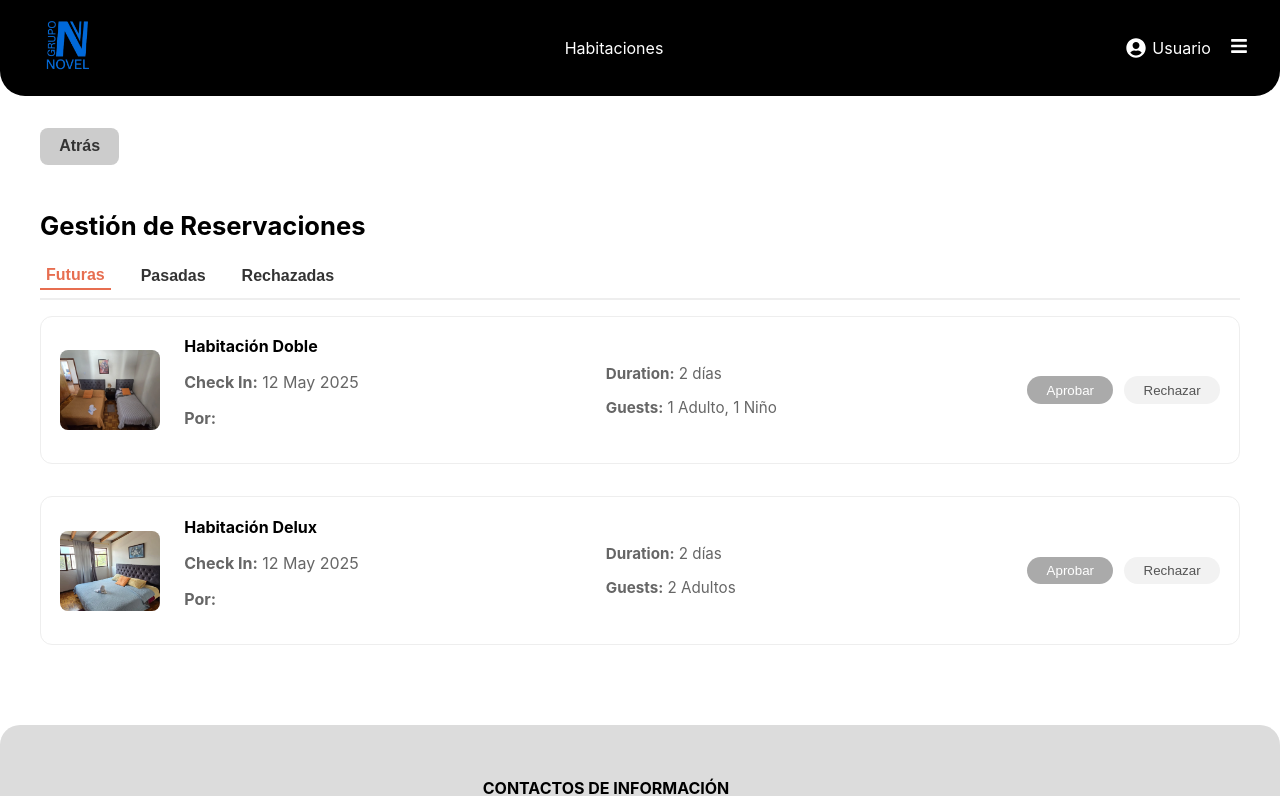
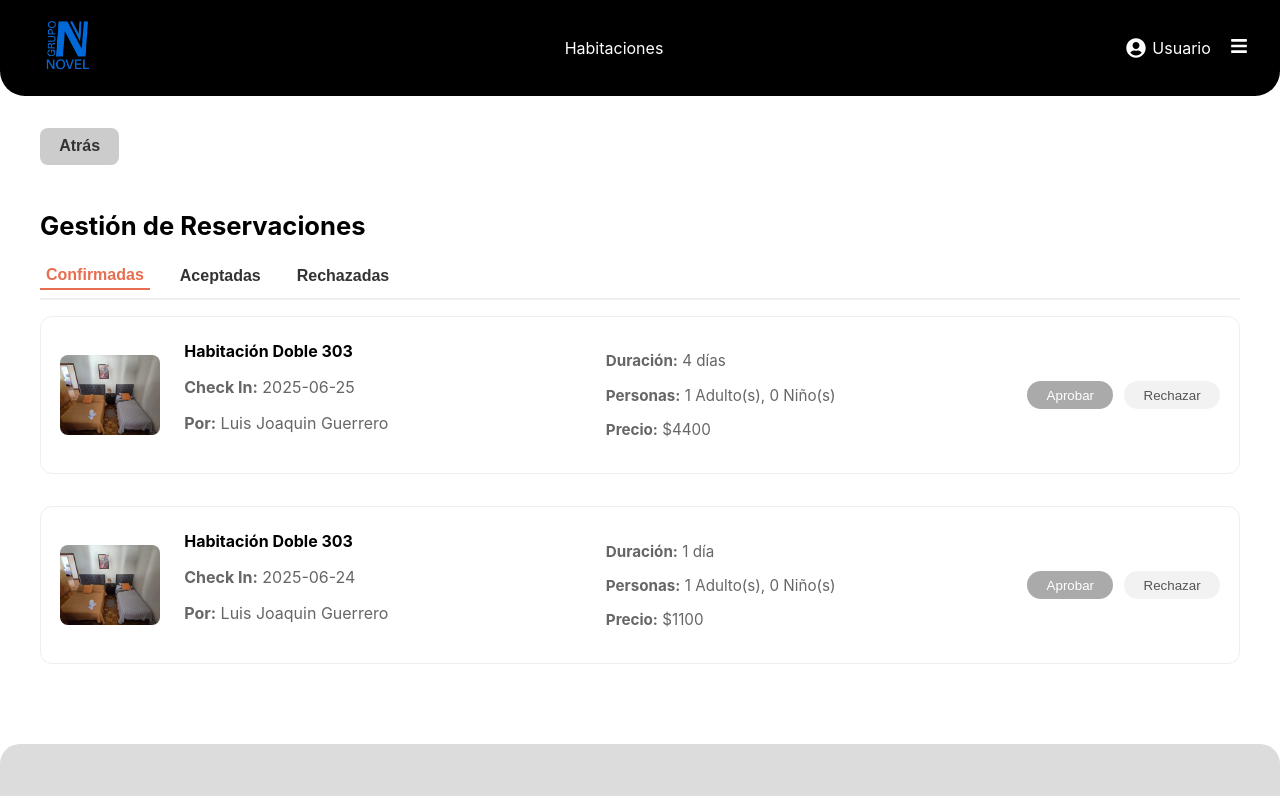
Before and after one commit to OscarSala98/ProyectoAWM, a React (Create React App) app in the folder hostel/: page /admin/reservaciones in a window 1280 px wide. Shown: the top 796 px of the page. Built offline with nearby package versions, Linux system fonts and the light colour scheme; data requests are answered from the project's data file.

Commit message:
Reserva Admin confirmacion

```diff
--- a/hostel/src/components/ReservaCard.jsx
+++ b/hostel/src/components/ReservaCard.jsx
@@ -1,40 +1,64 @@
 // src/components/ReservaCard.jsx
 import React, { useState } from 'react';
 import './ReservaCard.css';
-import ModalConfirmacion from './ModalConfirmacion'; // asegúrate de tener este componente creado
+import ModalConfirmacion from './ModalConfirmacion';
+import { useNavigate } from 'react-router-dom';
 
-const ReservaCard = ({ reserva }) => {
+const ReservaCard = ({ reserva, onCancelar }) => {
   const [mostrarModal, setMostrarModal] = useState(false);
+  const navigate = useNavigate();
+
+  const esFutura = new Date(reserva.checkIn) >= new Date();
 
   const manejarCancelacion = () => {
     setMostrarModal(true);
+  };
+
+  const confirmarCancelacion = () => {
+    if (typeof onCancelar === 'function') {
+      onCancelar(reserva.id);
+    }
+    setMostrarModal(false);
   };
 
   const cerrarModal = () => {
     setMostrarModal(false);
   };
 
+  const manejarEditar = () => {
+    navigate('/reservas', { state: { reserva } });
+  };
+
   return (
     <>
       <div className="reserva-card">
-        <img src={reserva.imagen} alt={reserva.habitacion} className="reserva-img" />
+        <img src={reserva.imagen} alt={reserva.tituloHabitacion} className="reserva-img" />
 
         <div className="reserva-info">
-          <h4>{reserva.habitacion}</h4>
+          <h4>{reserva.tituloHabitacion}</h4>
           <p><strong>Check In:</strong> {reserva.checkIn}</p>
-          <p><strong>Duración:</strong> {reserva.duracion}</p>
           <p><strong>Personas:</strong> {reserva.personas}</p>
-          <p className="reserva-precio">{reserva.precio}</p>
+          <p><strong>Precio:</strong> {reserva.precio}</p>
         </div>
 
-        {reserva.tipo !== 'rechazada' && reserva.tipo !== 'pasada' && (
-          <button className="btn-cancelar" onClick={manejarCancelacion}>
-            Cancelar Reservación
-          </button>
+        {esFutura && (
+          <div className="reserva-acciones">
+            <button className="btn-editar" onClick={manejarEditar}>
+              Editar
+            </button>
+            <button className="btn-cancelar" onClick={manejarCancelacion}>
+              Cancelar Reservación
+            </button>
+          </div>
         )}
       </div>
 
-      <ModalConfirmacion visible={mostrarModal} onClose={cerrarModal} />
+      <ModalConfirmacion
+        visible={mostrarModal}
+        onClose={cerrarModal}
+        onConfirm={confirmarCancelacion}
+        mensaje="¿Estás seguro de que deseas cancelar esta reserva?"
+      />
     </>
   );
 };
--- a/hostel/src/components/ReservaCardAdmin.jsx
+++ b/hostel/src/components/ReservaCardAdmin.jsx
@@ -1,19 +1,38 @@
 import React, { useState } from 'react';
 import './ReservaCardAdmin.css';
 import ModalConfirmacion from './ModalConfirmacion';
+import axios from 'axios';
 
-const ReservaCardAdmin = ({ reserva }) => {
+const ReservaCardAdmin = ({ reserva, recargarReservas }) => {
   const [modalVisible, setModalVisible] = useState(false);
   const [mensajeModal, setMensajeModal] = useState('');
 
+  const actualizarEstadoReserva = async (nuevoEstado, mensaje) => {
+    try {
+      await axios.patch(`http://localhost:3002/reservas/${reserva.id}`, {
+        estado: nuevoEstado
+      });
+
+      await axios.post('http://localhost:3002/notificaciones', {
+        id: Date.now().toString(),
+        texto: `Reserva ${nuevoEstado}: ${reserva.tituloHabitacion}`,
+        fecha: new Date().toISOString().split('T')[0]
+      });
+
+      setMensajeModal(mensaje);
+      setModalVisible(true);
+      recargarReservas();
+    } catch (error) {
+      console.error('Error al actualizar reserva:', error);
+    }
+  };
+
   const manejarAprobar = () => {
-    setMensajeModal('Reserva Aprobada ✅');
-    setModalVisible(true);
+    actualizarEstadoReserva('aceptada', '✅ Reserva Aprobada');
   };
 
   const manejarRechazar = () => {
-    setMensajeModal('Reserva Rechazada ❌');
-    setModalVisible(true);
+    actualizarEstadoReserva('rechazada', '❌ Reserva Rechazada');
   };
 
   const cerrarModal = () => {
@@ -21,30 +40,40 @@ const ReservaCardAdmin = ({ reserva }) => {
     setMensajeModal('');
   };
 
+  const renderPersonas = () => {
+    if (typeof reserva.personas === 'string') {
+      return reserva.personas;
+    }
+    if (typeof reserva.personas === 'object' && reserva.personas !== null) {
+      return `${reserva.personas.adultos} Adulto(s), ${reserva.personas.ninos} Niño(s)`;
+    }
+    return 'No especificado';
+  };
+
   return (
     <>
       <div className="reserva-admin-card">
-        <img src={reserva.imagen} alt={reserva.habitacion} className="reserva-admin-img" />
+        <img src={reserva.imagen} alt={reserva.tituloHabitacion} className="reserva-admin-img" />
 
         <div className="reserva-admin-detalles">
-          <h4>{reserva.habitacion}</h4>
+          <h4>{reserva.tituloHabitacion}</h4>
           <p><strong>Check In:</strong> {reserva.checkIn}</p>
-          <p><strong>Por:</strong> {reserva.usuario}</p>
+          <p><strong>Por:</strong> {reserva.usuarioNombre}</p>
         </div>
 
         <div className="reserva-admin-extra">
-          <p><strong>Duration:</strong> {reserva.duracion}</p>
-          <p><strong>Guests:</strong> {reserva.personas}</p>
+         <p><strong>Duración:</strong> {calcularDuracion(reserva.checkIn, reserva.checkOut)}</p>
+
+          <p><strong>Personas:</strong> {renderPersonas()}</p>
+          <p><strong>Precio:</strong> {reserva.precio}</p>
         </div>
 
-        {/* Mostrar botones solo si la reserva NO está rechazada */}
-        {reserva.tipo !== 'rechazada' && reserva.tipo !== 'pasada' && (
+        {reserva.estado === 'confirmada' && (
           <div className="reserva-admin-acciones">
             <button className="btn-aprobar" onClick={manejarAprobar}>Aprobar</button>
             <button className="btn-rechazar" onClick={manejarRechazar}>Rechazar</button>
           </div>
-)}
-
+        )}
       </div>
 
       <ModalConfirmacion
@@ -56,4 +85,12 @@ const ReservaCardAdmin = ({ reserva }) => {
   );
 };
 
+// Calcula duración en días
+const calcularDuracion = (entrada, salida) => {
+  const inDate = new Date(entrada);
+  const outDate = new Date(salida);
+  const dias = Math.ceil((outDate - inDate) / (1000 * 60 * 60 * 24));
+  return `${dias} ${dias === 1 ? 'día' : 'días'}`;
+};
+
 export default ReservaCardAdmin;
--- a/hostel/src/components/ReservaFormulario.jsx
+++ b/hostel/src/components/ReservaFormulario.jsx
@@ -1,4 +1,4 @@
-import React, { useState } from 'react';
+import React, { useState, useEffect } from 'react';
 import { useLocation, useNavigate } from 'react-router-dom';
 import axios from 'axios';
 import './ReservaFormulario.css';
@@ -6,18 +6,48 @@ import './ReservaFormulario.css';
 const ReservaFormulario = () => {
   const { state } = useLocation();
   const navigate = useNavigate();
-  const habitacion = state?.habitacion;
-
   const usuario = JSON.parse(localStorage.getItem('usuario'));
 
+  const reservaEdit = state?.reserva || null;
+  const habitacionInicial = state?.habitacion || null;
+
+  const [habitacion, setHabitacion] = useState(habitacionInicial);
   const [datos, setDatos] = useState({
     fechaEntrada: '',
     fechaSalida: '',
     adultos: 1,
     ninos: 0
   });
+  const [errorMsg, setErrorMsg] = useState('');
 
-  const [errorMsg, setErrorMsg] = useState('');
+  // Buscar habitación si estamos en modo edición
+  useEffect(() => {
+    const cargarHabitacion = async () => {
+      if (reservaEdit && !habitacionInicial) {
+        try {
+          const res = await axios.get(`http://localhost:3002/habitaciones/${reservaEdit.habitacionId}`);
+          setHabitacion(res.data);
+          setDatos({
+            fechaEntrada: reservaEdit.checkIn,
+            fechaSalida: reservaEdit.checkOut,
+            adultos: reservaEdit.adultos,
+            ninos: reservaEdit.ninos
+          });
+        } catch (error) {
+          console.error('Error al cargar habitación:', error);
+        }
+      } else if (habitacionInicial && reservaEdit) {
+        setDatos({
+          fechaEntrada: reservaEdit.checkIn,
+          fechaSalida: reservaEdit.checkOut,
+          adultos: reservaEdit.adultos,
+          ninos: reservaEdit.ninos
+        });
+      }
+    };
+
+    cargarHabitacion();
+  }, [reservaEdit, habitacionInicial]);
 
   const calcularDias = () => {
     if (!datos.fechaEntrada || !datos.fechaSalida) return 0;
@@ -39,7 +69,6 @@ const ReservaFormulario = () => {
     const largo = parseFloat(habitacion.precioDesglose.largo.replace('$', ''));
 
     let basePrecio = corto;
-
     if (totalPersonas === camas) basePrecio = largo;
     else if (totalPersonas > 1) basePrecio = medio;
 
@@ -63,8 +92,8 @@ const ReservaFormulario = () => {
 
     const precioTotal = calcularPrecio();
 
-    const nuevaReserva = {
-      id: Date.now().toString(),
+    const reservaFinal = {
+      id: reservaEdit ? reservaEdit.id : Date.now().toString(),
       habitacionId: habitacion.id,
       tituloHabitacion: habitacion.titulo,
       imagen: habitacion.portada,
@@ -82,30 +111,33 @@ const ReservaFormulario = () => {
     };
 
     try {
-      await axios.post('http://localhost:3002/reservas', nuevaReserva);
+      if (reservaEdit) {
+        await axios.put(`http://localhost:3002/reservas/${reservaEdit.id}`, reservaFinal);
+      } else {
+        await axios.post('http://localhost:3002/reservas', reservaFinal);
+        await axios.post('http://localhost:3002/notificaciones', {
+          id: Date.now().toString(),
+          texto: `Nueva reserva: ${habitacion.titulo}`,
+          fecha: new Date().toISOString().split('T')[0]
+        });
+      }
 
-      await axios.post('http://localhost:3002/notificaciones', {
-        id: Date.now().toString(),
-        texto: `Nueva reserva: ${habitacion.titulo}`,
-        fecha: new Date().toISOString().split('T')[0]
-      });
-
-      alert('¡Reserva registrada!');
+      alert(reservaEdit ? 'Reserva actualizada' : '¡Reserva registrada!');
       navigate('/mis-reservas');
     } catch (error) {
-      console.error('Error al registrar reserva:', error);
+      console.error('Error al guardar reserva:', error);
     }
   };
 
+  if (!usuario) return <p>Error: Usuario no autenticado.</p>;
   if (!habitacion) return <p>Error: No se encontró la habitación.</p>;
-  if (!usuario) return <p>Error: Usuario no autenticado.</p>;
 
   const precioTotal = calcularPrecio();
   const duracion = calcularDias();
 
   return (
     <div className="booking-form">
-      <h2>Reservar: <span>{habitacion.titulo}</span></h2>
+      <h2>{reservaEdit ? 'Editar' : 'Reservar'}: <span>{habitacion.titulo}</span></h2>
 
       <img src={habitacion.portada} alt={habitacion.titulo} width="300" style={{ borderRadius: '10px' }} />
 
@@ -140,7 +172,7 @@ const ReservaFormulario = () => {
           </div>
 
           <div className="search-btn">
-            <button type="submit">Reservar</button>
+            <button type="submit">{reservaEdit ? 'Actualizar' : 'Reservar'}</button>
           </div>
         </div>
       </form>
--- a/hostel/src/components/ReservasTabsAdmin.jsx
+++ b/hostel/src/components/ReservasTabsAdmin.jsx
@@ -5,16 +5,16 @@ const ReservasTabsAdmin = ({ tabActivo, setTabActivo }) => {
   return (
     <div className="reservas-tabs">
       <button
-        className={tabActivo === 'futura' ? 'activo' : ''}
-        onClick={() => setTabActivo('futura')}
+        className={tabActivo === 'confirmada' ? 'activo' : ''}
+        onClick={() => setTabActivo('confirmada')}
       >
-        Futuras
+        Confirmadas
       </button>
       <button
-        className={tabActivo === 'pasada' ? 'activo' : ''}
-        onClick={() => setTabActivo('pasada')}
+        className={tabActivo === 'aceptada' ? 'activo' : ''}
+        onClick={() => setTabActivo('aceptada')}
       >
-        Pasadas
+        Aceptadas
       </button>
       <button
         className={tabActivo === 'rechazada' ? 'activo' : ''}
--- a/hostel/src/data/db.json
+++ b/hostel/src/data/db.json
@@ -1,43 +1,63 @@
 {
   "notificaciones": [
     {
-      "id": "2",
-      "texto": "Tu reserva ha sido rechazada",
-      "fecha": "12 Mar 2021"
-    },
-    {
-      "id": "3",
-      "texto": "Perfil actualizado",
-      "fecha": "12 Mar 2021"
-    },
-    {
-      "id": "4",
-      "texto": "Nuevo mensaje de HostelNovel",
-      "fecha": "12 Mar 2021"
-    },
-    {
-      "id": "1750645838944",
-      "texto": "Nueva reserva: Habitación Delux 302",
-      "fecha": "2025-06-23"
-    },
-    {
-      "id": "1750645883619",
+      "id": "1750648396938",
       "texto": "Nueva reserva: Habitación Simple 303",
       "fecha": "2025-06-23"
     },
     {
-      "id": "1750645977745",
+      "id": "1750649094091",
       "texto": "Nueva reserva: Habitación Doble 303",
       "fecha": "2025-06-23"
     },
     {
-      "id": "1750646525810",
+      "id": "1750649121059",
+      "texto": "Nueva reserva: Habitación Simple 303",
+      "fecha": "2025-06-23"
+    },
+    {
+      "id": "1750649135551",
       "texto": "Nueva reserva: Habitación Doble 303",
       "fecha": "2025-06-23"
     },
     {
-      "id": "1750646557650",
-      "texto": "Nueva reserva: Habitación Delux 302",
+      "id": "1750650030372",
+      "texto": "Reserva aceptada: Habitación Delux 302",
+      "fecha": "2025-06-23"
+    },
+    {
+      "id": "1750650041027",
+      "texto": "Reserva rechazada: Habitación Doble 303",
+      "fecha": "2025-06-23"
+    },
+    {
+      "id": "1750650108207",
+      "texto": "Reserva aceptada: Habitación Simple 303",
+      "fecha": "2025-06-23"
+    },
+    {
+      "id": "1750650121663",
+      "texto": "Reserva aceptada: Habitación Delux 302",
+      "fecha": "2025-06-23"
+    },
+    {
+      "id": "1750650125578",
+      "texto": "Reserva aceptada: Habitación Simple 303",
+      "fecha": "2025-06-23"
+    },
+    {
+      "id": "1750650126043",
+      "texto": "Reserva aceptada: Habitación Delux 302",
+      "fecha": "2025-06-23"
+    },
+    {
+      "id": "1750650450242",
+      "texto": "Reserva aceptada: Habitación Doble 303",
+      "fecha": "2025-06-23"
+    },
+    {
+      "id": "1750650503635",
+      "texto": "Nueva reserva: Habitación Doble 303",
       "fecha": "2025-06-23"
     }
   ],
@@ -57,7 +77,7 @@
         "ninos": 1
       },
       "precioTotal": 1800,
-      "estado": "confirmada",
+      "estado": "aceptada",
       "fechaCreacion": "2025-06-22T23:55:00.000Z"
     },
     {
@@ -74,7 +94,7 @@
       "ninos": 0,
       "personas": "1 Adulto(s), 0 Niño(s)",
       "precio": "$1200",
-      "estado": "confirmada",
+      "estado": "aceptada",
       "fechaCreacion": "2025-06-23T02:30:38.922Z"
     },
     {
@@ -91,28 +111,62 @@
       "ninos": 0,
       "personas": "1 Adulto(s), 0 Niño(s)",
       "precio": "$2100",
-      "estado": "confirmada",
+      "estado": "aceptada",
       "fechaCreacion": "2025-06-23T02:31:23.599Z"
     },
     {
-      "id": "1750645977724",
+      "id": "1750648328377",
+      "habitacionId": "2",
+      "tituloHabitacion": "Habitación Delux 302",
+      "imagen": "/Habitaciones/HDE302/HDE302.webp",
+      "usuarioId": "1",
+      "usuarioNombre": "Luis Joaquin Guerrero",
+      "correo": "ejemplo@hostel.com",
+      "checkIn": "2025-06-20",
+      "checkOut": "2025-06-24",
+      "adultos": 1,
+      "ninos": 0,
+      "personas": "1 Adulto(s), 0 Niño(s)",
+      "precio": "$4800",
+      "estado": "aceptada",
+      "fechaCreacion": "2025-06-23T03:12:08.377Z"
+    },
+    {
+      "id": "1750649094074",
       "habitacionId": "3",
       "tituloHabitacion": "Habitación Doble 303",
       "imagen": "/Habitaciones/HD303/HD303.webp",
       "usuarioId": "1",
       "usuarioNombre": "Luis Joaquin Guerrero",
       "correo": "ejemplo@hostel.com",
-      "checkIn": "2025-06-28",
-      "checkOut": "2025-06-30",
-      "adultos": 1,
+      "checkIn": "2025-06-18",
+      "checkOut": "2025-06-27",
+      "adultos": "2",
+      "ninos": 0,
+      "personas": "2 Adulto(s), 0 Niño(s)",
+      "precio": "$1800",
+      "estado": "aceptada",
+      "fechaCreacion": "2025-06-23T03:24:54.074Z"
+    },
+    {
+      "id": "1750649135535",
+      "habitacionId": "3",
+      "tituloHabitacion": "Habitación Doble 303",
+      "imagen": "/Habitaciones/HD303/HD303.webp",
+      "usuarioId": "1",
+      "usuarioNombre": "Luis Joaquin Guerrero",
+      "correo": "ejemplo@hostel.com",
+      "checkIn": "2025-06-25",
+      "checkOut": "2025-06-29",
+      "adultos": "1",
       "ninos": 0,
       "personas": "1 Adulto(s), 0 Niño(s)",
-      "precio": "$2200",
+      "precio": "$4400",
       "estado": "confirmada",
-      "fechaCreacion": "2025-06-23T02:32:57.724Z"
+      "fechaCreacion": "2025-06-23T03:48:39.436Z"
     },
     {
-      "id": "1750646525787",
+      "id": "1750650503612",
       "habitacionId": "3",
       "tituloHabitacion": "Habitación Doble 303",
       "imagen": "/Habitaciones/HD303/HD303.webp",
@@ -120,30 +174,13 @@
       "usuarioNombre": "Luis Joaquin Guerrero",
       "correo": "ejemplo@hostel.com",
       "checkIn": "2025-06-24",
-      "checkOut": "2025-06-26",
+      "checkOut": "2025-06-25",
       "adultos": 1,
       "ninos": 0,
       "personas": "1 Adulto(s), 0 Niño(s)",
-      "precio": "$2200",
+      "precio": "$1100",
       "estado": "confirmada",
-      "fechaCreacion": "2025-06-23T02:42:05.787Z"
-    },
-    {
-      "id": "1750646557625",
-      "habitacionId": "2",
-      "tituloHabitacion": "Habitación Delux 302",
-      "imagen": "/Habitaciones/HDE302/HDE302.webp",
-      "usuarioId": "1",
-      "usuarioNombre": "Luis Joaquin Guerrero",
-      "correo": "ejemplo@hostel.com",
-      "checkIn": "2025-06-26",
-      "checkOut": "2025-06-30",
-      "adultos": "2",
-      "ninos": 0,
-      "personas": "2 Adulto(s), 0 Niño(s)",
-      "precio": "$7200",
-      "estado": "confirmada",
-      "fechaCreacion": "2025-06-23T02:42:37.625Z"
+      "fechaCreacion": "2025-06-23T03:48:23.612Z"
     }
   ],
   "personas": [
--- a/hostel/src/pages/MisReservas.jsx
+++ b/hostel/src/pages/MisReservas.jsx
@@ -1,40 +1,42 @@
 import React, { useState, useEffect } from 'react';
+import axios from 'axios';
 import Header from '../components/Header';
 import Footer from '../components/Footer';
 import ReservasTabs from '../components/ReservasTabs';
 import ReservaCard from '../components/ReservaCard';
-import axios from 'axios';
 import './Reservas.css';
-
-const manejarAtras = () => {
-  window.history.back();
-};
 
 const MisReservas = () => {
   const [tabActivo, setTabActivo] = useState('futura');
   const [reservas, setReservas] = useState([]);
-  const [usuario, setUsuario] = useState(null);
+
+  const usuario = JSON.parse(localStorage.getItem('usuario'));
 
   useEffect(() => {
-    const usuarioLocal = JSON.parse(localStorage.getItem('usuario'));
-    setUsuario(usuarioLocal);
+    if (usuario) {
+      axios.get(`http://localhost:3002/reservas?usuarioId=${usuario.id}`)
+        .then(res => setReservas(res.data))
+        .catch(err => console.error('Error cargando reservas:', err));
+    }
+  }, [usuario]);
 
-    if (!usuarioLocal) return;
+  const cancelarReserva = async (id) => {
+    try {
+      await axios.delete(`http://localhost:3002/reservas/${id}`);
+      setReservas(prev => prev.filter(r => r.id !== id));
+    } catch (error) {
+      console.error('Error al cancelar reserva:', error);
+    }
+  };
 
-    axios.get('http://localhost:3002/reservas', {
-      params: { usuarioId: usuarioLocal.id }
-    })
-    .then(res => setReservas(res.data))
-    .catch(err => console.error('Error al cargar reservas:', err));
-  }, []);
+  const reservasFiltradas = reservas.filter(r => {
+    const esFutura = new Date(r.checkIn) >= new Date();
+    return tabActivo === 'futura' ? esFutura : !esFutura;
+  });
 
-  // Clasifica reservas pasadas y futuras
-  const ahora = new Date();
-  const reservasFiltradas = reservas.filter((r) => {
-    const checkIn = new Date(r.checkIn);
-    if (tabActivo === 'futura') return checkIn >= ahora;
-    else return checkIn < ahora;
-  });
+  const manejarAtras = () => {
+    window.history.back();
+  };
 
   return (
     <div>
@@ -46,13 +48,13 @@ const MisReservas = () => {
         <ReservasTabs tabActivo={tabActivo} setTabActivo={setTabActivo} />
 
         <div className="reservas-lista">
-          {reservasFiltradas.length > 0 ? (
-            reservasFiltradas.map(reserva => (
-              <ReservaCard key={reserva.id} reserva={reserva} />
-            ))
-          ) : (
-            <p style={{ textAlign: 'center' }}>No hay reservas {tabActivo === 'futura' ? 'futuras' : 'pasadas'}.</p>
-          )}
+          {reservasFiltradas.map(reserva => (
+            <ReservaCard
+              key={reserva.id}
+              reserva={reserva}
+              onCancelar={cancelarReserva} // ✅ Aquí pasas la función
+            />
+          ))}
         </div>
       </div>
       <Footer />
--- a/hostel/src/pages/ReservacionesAdmin.jsx
+++ b/hostel/src/pages/ReservacionesAdmin.jsx
@@ -1,61 +1,33 @@
-import React, { useState } from 'react';
+import React, { useState, useEffect } from 'react';
+import axios from 'axios';
 import Header from '../components/Header';
 import Footer from '../components/Footer';
 import ReservasTabsAdmin from '../components/ReservasTabsAdmin';
 import ReservaCardAdmin from '../components/ReservaCardAdmin';
 import './Reservas.css';
 
-const reservasMock = [
-  {
-    id: 1,
-    tipo: 'futura',
-    habitacion: 'Habitación Doble',
-    checkIn: '12 May 2025',
-    duracion: '2 días',
-    personas: '1 Adulto, 1 Niño',
-    precio: '$1000 USD',
-    imagen: require('../assets/Habitaciones/HD303/HD303.webp'),
-  },
-  {
-    id: 2,
-    tipo: 'futura',
-    habitacion: 'Habitación Delux',
-    checkIn: '12 May 2025',
-    duracion: '2 días',
-    personas: '2 Adultos',
-    precio: '$1000 USD',
-    imagen: require('../assets/Habitaciones/HDE302/HDE302.webp'),
-  },
-  {
-    id: 3,
-    tipo: 'pasada',
-    habitacion: 'Habitación Simple',
-    checkIn: '01 Abr 2024',
-    duracion: '3 días',
-    personas: '1 Adulto',
-    precio: '$800 USD',
-    imagen: require('../assets/Habitaciones/HS303/HS303.webp'),
-  },
-  {
-    id: 4,
-    tipo: 'rechazada',
-    habitacion: 'Habitación Doble',
-    checkIn: '15 Mar 2024',
-    duracion: '2 días',
-    personas: '2 Adultos',
-    precio: '$0 USD',
-    imagen: require('../assets/Habitaciones/HD303/HD303.webp'),
-  }
-];
-
 const manejarAtras = () => {
   window.history.back();
 };
 
 const ReservacionesAdmin = () => {
-  const [tabActivo, setTabActivo] = useState('futura');
+  const [reservas, setReservas] = useState([]);
+  const [tabActivo, setTabActivo] = useState('confirmada'); // 'confirmada', 'aceptada', 'rechazada'
 
-  const reservasFiltradas = reservasMock.filter(r => r.tipo === tabActivo);
+  const cargarReservas = async () => {
+    try {
+      const res = await axios.get('http://localhost:3002/reservas');
+      setReservas(res.data);
+    } catch (error) {
+      console.error('Error al cargar reservas:', error);
+    }
+  };
+
+  useEffect(() => {
+    cargarReservas();
+  }, []);
+
+  const reservasFiltradas = reservas.filter(r => r.estado === tabActivo);
 
   return (
     <div>
@@ -67,9 +39,19 @@ const ReservacionesAdmin = () => {
         <ReservasTabsAdmin tabActivo={tabActivo} setTabActivo={setTabActivo} />
 
         <div className="reservas-lista">
-          {reservasFiltradas.map(reserva => (
-            <ReservaCardAdmin key={reserva.id} reserva={reserva} />
-          ))}
+          {reservasFiltradas.length > 0 ? (
+            reservasFiltradas.map(reserva => (
+              <ReservaCardAdmin
+                key={reserva.id}
+                reserva={reserva}
+                recargarReservas={cargarReservas}
+              />
+            ))
+          ) : (
+            <p style={{ marginTop: '2rem', textAlign: 'center' }}>
+              No hay reservas en esta categoría.
+            </p>
+          )}
         </div>
       </div>
       <Footer />
```
Also changed, not shown: hostel/src/components/ModalConfirmacion.jsx (+7 -5 lines).
